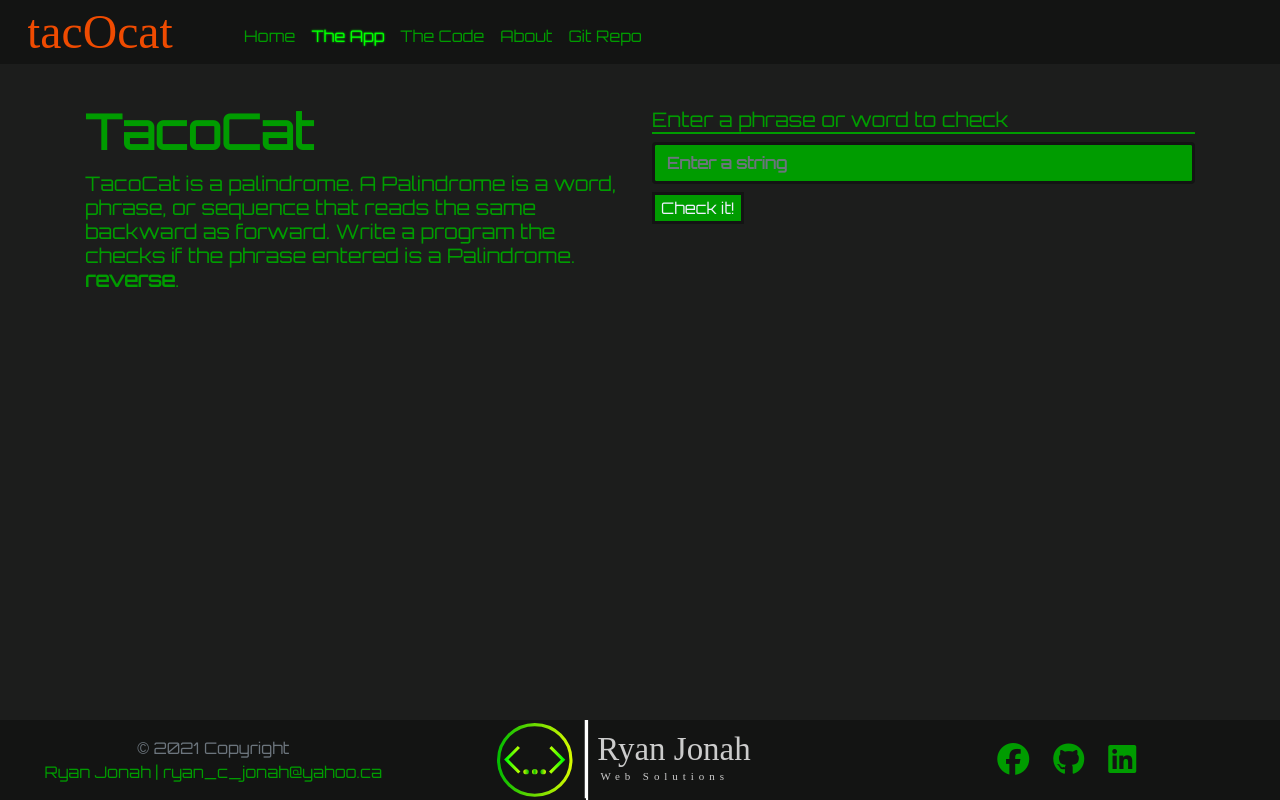
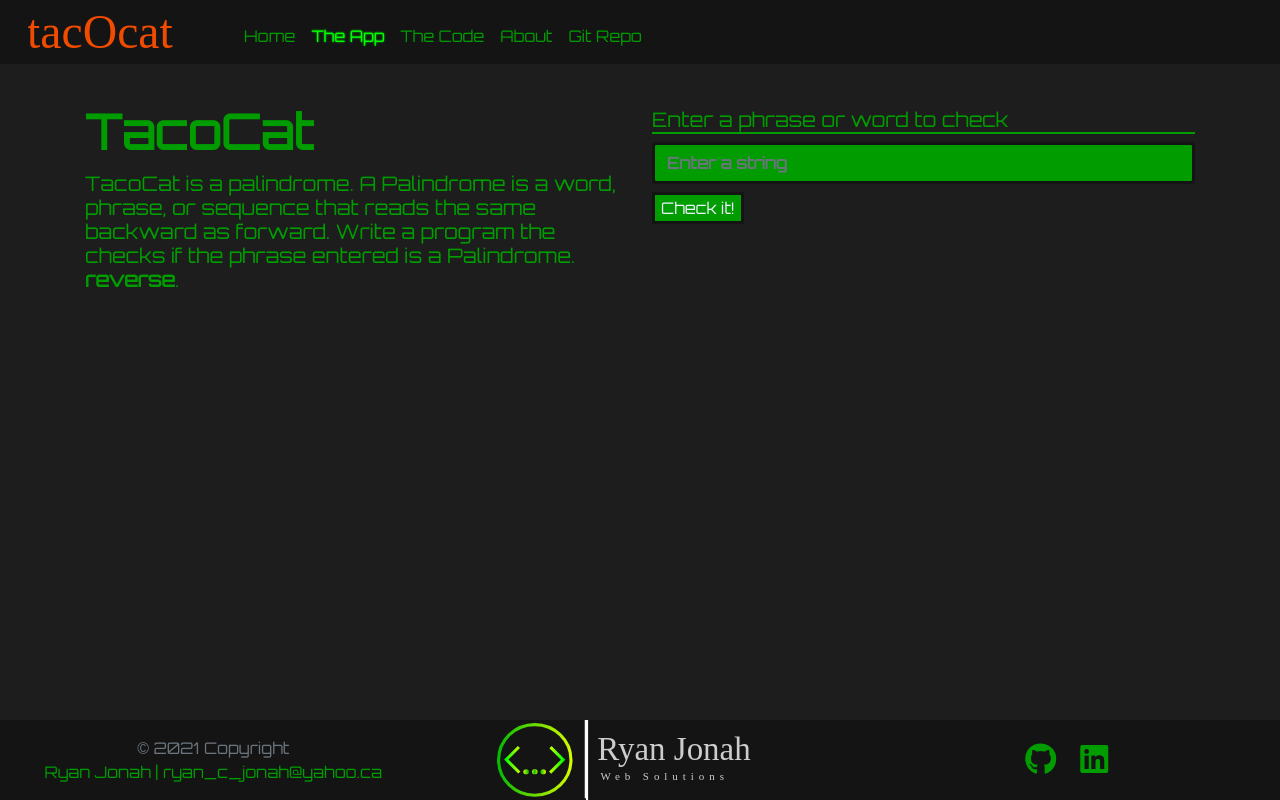
Before and after one commit to Ryan-Jonah/TacoCat, a plain HTML site: page app.html in a window 1280 px wide. Drawn offline with nearby package versions, Linux system fonts and the light colour scheme.

Commit message:
Update Links

```diff
--- a/app.html
+++ b/app.html
@@ -108,18 +108,14 @@
                 </div>
                 <div class="col d-flex justify-content-center">
                     <div class="row">
-                    <div class="col text-green">
-                        <a href="https://www.facebook.com/Bloodface24/">
-                            <i class="fab fa-facebook fa-2x icon-green"></i>
-                        </a>
-                    </div>
+
                     <div class="col">
                         <a href="https://github.com/ryan-jonah/">
                             <i class="fab fa-github fa-2x icon-green"></i>
                         </a>
                     </div>
                     <div class="col">
-                        <a href="https://ca.linkedin.com/in/ryan-jonah-48816a187">
+                        <a href="https://https://www.linkedin.com/in/ryan-c-jonah/">
                             <i class="fab fa-linkedin fa-2x icon-green"></i>
                         </a>
                     </div>
```
Also changed, not shown: code.html (+2 -6 lines), index.html (+2 -6 lines).
